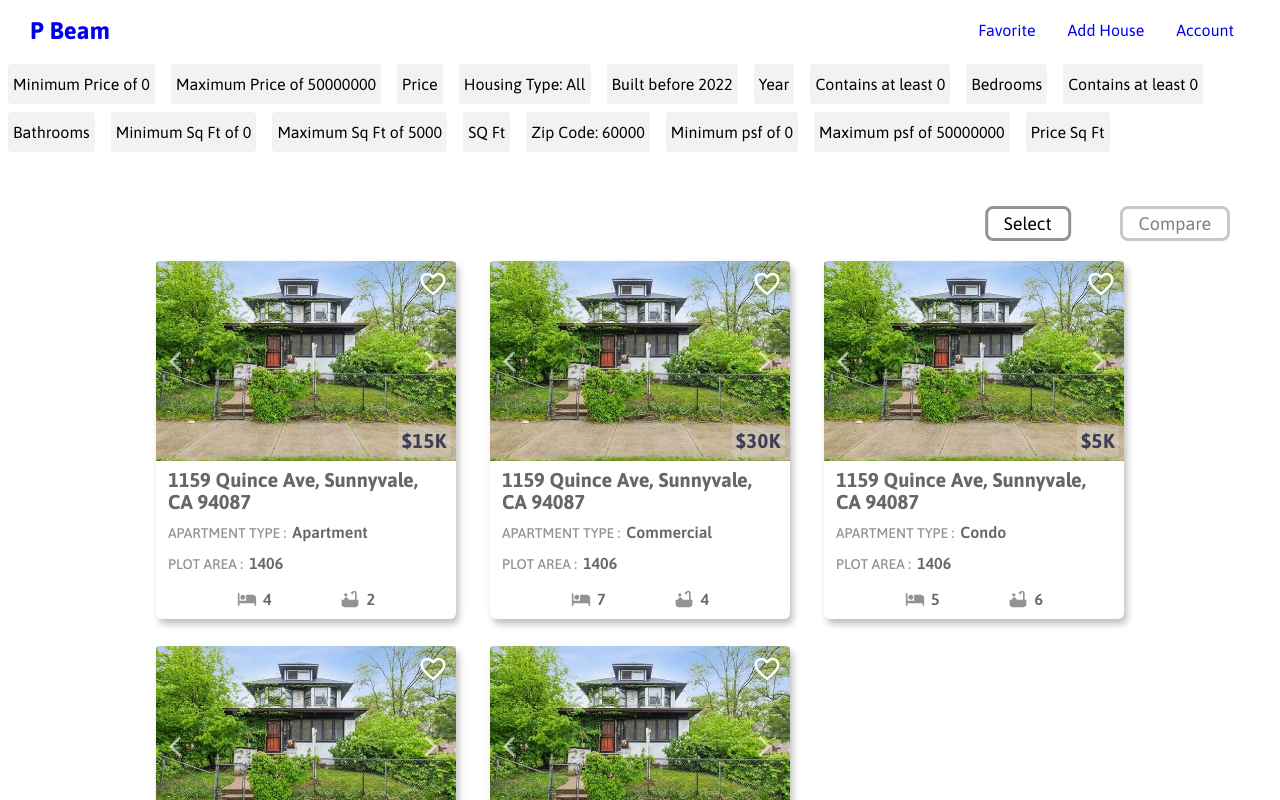
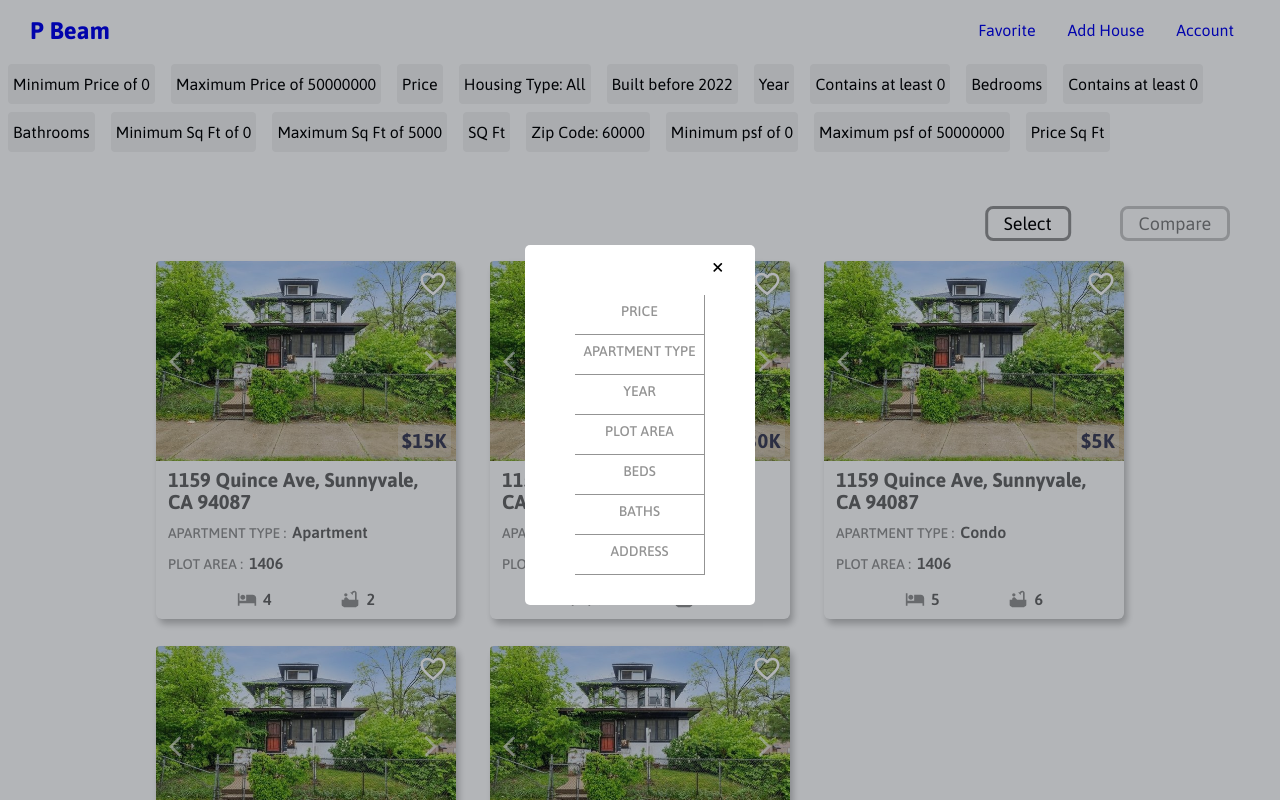
Before and after one commit to Web-Dev-Problems/pb-mini-project-2, a React (Create React App) app: page / in a window 1280 px wide. Both pictures are taken after a click on the button "Compare". Shown: the top 800 px of the page. Built offline with nearby package versions, Linux system fonts and the light colour scheme.

Commit message:
Added compare functionality

```diff
--- a/src/App.js
+++ b/src/App.js
@@ -16,10 +16,7 @@ function App() {
     if (!localStorage.getItem("data") || Object.keys(JSON.parse(localStorage.getItem("data"))).length === 0) {
       localStorage.setItem("data", JSON.stringify({
       0 :{
-        img : "/houseImage.jpg",
-        img1 : "/houseImage2.jpg",
-        img2 : "/houseImage3.jpg",
-        img3 : "/houseImage4.jpg",
+        images : ["/houseImage.jpg", "/houseImage2.jpg", "/houseImage3.jpg", "/houseImage4.jpg"],
         price : 15000,
         type : "Apartment",
         year : 2005,
@@ -30,10 +27,7 @@ function App() {
         favorite: false
       },
       1 :{
-        img : "/houseImage.jpg",
-        img1 : "/houseImage2.jpg",
-        img2 : "/houseImage3.jpg",
-        img3 : "/houseImage4.jpg",
+        images : ["/houseImage.jpg", "/houseImage2.jpg", "/houseImage3.jpg", "/houseImage4.jpg"],
         price : 30000,
         type : "Commercial",
         year : 2010,
@@ -44,10 +38,7 @@ function App() {
         favorite: false
       },
       2 :{
-        img : "/houseImage.jpg",
-        img1 : "/houseImage2.jpg",
-        img2 : "/houseImage3.jpg",
-        img3 : "/houseImage4.jpg",
+        images : ["/houseImage.jpg", "/houseImage2.jpg", "/houseImage3.jpg", "/houseImage4.jpg"],
         price : 5000,
         type : "Condo",
         year : 2002,
@@ -58,10 +49,7 @@ function App() {
         favorite: false
       },
       3 :{
-        img : "/houseImage.jpg",
-        img1 : "/houseImage2.jpg",
-        img2 : "/houseImage3.jpg",
-        img3 : "/houseImage4.jpg",
+        images : ["/houseImage.jpg", "/houseImage2.jpg", "/houseImage3.jpg", "/houseImage4.jpg"],
         price : 25000,
         type : "Townhouse",
         year : 2020,
@@ -72,10 +60,7 @@ function App() {
         favorite: false
       },
       4 :{
-        img : "/houseImage.jpg",
-        img1 : "/houseImage2.jpg",
-        img2 : "/houseImage3.jpg",
-        img3 : "/houseImage4.jpg",
+        images : ["/houseImage.jpg", "/houseImage2.jpg", "/houseImage3.jpg", "/houseImage4.jpg"],
         price : 5000,
         type : "Co-op",
         year : 2000,
--- a/src/components/Compare.js
+++ b/src/components/Compare.js
@@ -1,9 +1,104 @@
-import React from 'react'
+import React, { useState, useEffect } from 'react'
+import styled from 'styled-components'
+import CompareBlock from './CompareBlock'
 
-const Compare = () => {
+const Compare = ({ selected, setComparing, houseData}) => {
+  const [closeCompare, setCloseCompare] = useState(false)
+  var schema = ["Price", "Apartment Type", "Year", "Plot Area", "Beds", "Baths", "Address"]
+
   return (
-    <div>Compare</div>
+    <CompareContainer className={`overlay ${closeCompare ? 'close' : '' }`}>
+        <section className='compare-window'>
+            <section className='schema'>
+                {schema.map((attr) => {
+                    return <p>{attr}</p>
+                })}
+            </section>
+            {selected && selected.map((index, i) => {
+                return <CompareBlock key={i} value={houseData[index]} />
+            })}
+            <button className="close-compare" onClick={() => {
+                setCloseCompare(true);
+                setTimeout(()=>{setComparing(false)}, 400)
+            }}><p>+</p></button>
+        </section>
+    </CompareContainer>
   )
 }
 
+const CompareContainer = styled.section`
+    @keyframes compare-overlay-in {
+        from{
+            opacity: 0%;
+        }
+        to {
+            opacity: 100%;
+        }
+    }
+    @keyframes compare-overlay-out {
+        from{
+            opacity: 100%;
+        }
+        to {
+            opacity: 0%;
+        }
+    }
+    .compare-window {
+        width: max-content;
+        height: max-content;
+        opacity: 100%;
+        background-color: white;
+        display: inline-flex;
+        flex-direction: row;
+        justify-content: center;
+        position: relative;
+        padding: 50px 50px 30px 50px;
+        border-radius: 5px;
+        overflow-x: scroll;
+        .schema {
+            display: flex;
+            flex-direction: column;
+            justify-content: flex-end;
+            p {
+                border-right: 1px solid #939393;
+                width: 100%;
+                text-align: center;
+                text-transform: uppercase;
+                font-size: 14px;
+                font-weight: 500;
+                color: #939393;
+                width: 100%;
+                height: 40px;
+                width: 100%;
+                border-bottom: 1px solid #939393;
+                width: 100%;
+                /* border-bottom: 1px solid transparent; */
+                padding: 8px;
+            }
+        }
+        .close-compare {
+            position: absolute;
+            top: 0px;
+            right: 0px;
+            outline: none;
+            border: none;
+            background-color: transparent;
+            padding: 6px 28px;
+            border-radius: 0px 5px 0px 0px;
+            cursor: pointer;
+            transition: 0.2s ease-in-out;
+            > p {
+                margin: 0;
+                transform: rotate(45deg);
+                font-size: 25px;
+            }
+            :hover {
+                background-color: red;
+                color: rgb(0 5 21);
+            }
+        }
+
+    }
+`
+
 export default Compare
--- /dev/null
+++ b/src/components/CompareBlock.js
@@ -0,0 +1,140 @@
+import React, { useRef } from 'react'
+import styled from 'styled-components'
+import HotelIcon from '@mui/icons-material/Hotel';
+import BathtubIcon from '@mui/icons-material/Bathtub';
+import ArrowBackIosIcon from '@mui/icons-material/ArrowBackIos';
+import ArrowForwardIosIcon from '@mui/icons-material/ArrowForwardIos';
+import RadioButtonUncheckedIcon from '@mui/icons-material/RadioButtonUnchecked';
+import RadioButtonCheckedIcon from '@mui/icons-material/RadioButtonChecked';
+
+const CompareBlock = ({ value }) => {
+    var position = useRef(1200)
+    const carouselRef = useRef()
+  return (
+    <CompareBlockContainer>
+        <section id="carousel">
+          <ul ref={carouselRef}>
+            {value.images.map((img) => {
+              return <li><img src={img} alt="House"></img></li>
+            })}
+          </ul>
+        </section>
+      <section className='nav-arrows'>
+        <ArrowBackIosIcon onClick={() => {
+          position.current = (position.current - 300) % 1200;
+          carouselRef.current && (carouselRef.current.style.left = `-${position.current}px`)}
+            }/>
+        <ArrowForwardIosIcon onClick={() => {
+          position.current = (position.current + 300) % 1200;
+          carouselRef.current && (carouselRef.current.style.left = `-${position.current}px`)}
+            }/>
+      </section>
+      <section className='compare-details'>
+        {Object.keys(value).map((attr) => {
+            if (attr !== "images" && attr !== "favorite") {
+                console.log(attr)
+                return <p id={`${attr}`}>{value[attr]}</p>
+            }
+        })}
+      </section>
+    </CompareBlockContainer>
+  )
+}
+
+const CompareBlockContainer = styled.section`
+    position : relative;
+    border: none;
+    background: #FFFFFF;
+    border-radius: 6px 6px 0px 0px;
+    display: flex;
+    /* height: 500px; */
+    flex-direction: column;
+    > svg{
+      width: 30px;
+      height: 30px;
+      position: absolute;
+      top: 0;
+      right: 0;
+      margin: 8px;
+      cursor: pointer;
+      transition: color 0.1s;
+      :hover{
+        color: rgb(255 225 225);
+      }
+    }
+    .appear{
+      color: #fff;
+      z-index: 3;
+      :hover{
+        z-index:3;
+      }
+    }
+    .disappear{
+      color: transparent;
+      z-index: 0;
+      :hover{
+        z-index: 0;
+      }
+    }
+    #carousel{
+        margin: 10px;
+      width: 300px;
+      overflow: hidden;
+      position: relative;
+      height: 200px;
+      ul {
+        display: flex;
+        flex-direction: row;
+        position: absolute;
+        transition: all 0.5s;
+        left: 0;
+        li{
+          height: 200px;
+          img{
+            object-fit: cover;
+            height: 200px;
+            width: 300px;
+            border-radius: 4px;
+          }
+        }
+      }
+    }
+    .nav-arrows {
+      position: absolute;
+      top: 88px;
+      width: 100%;
+      svg {
+        position: absolute;
+        color: rgba(255, 255, 255, 0.6);
+        width: 25px;
+        height: 25px;
+        cursor: pointer;
+        :hover{
+          color: rgba(255, 255, 255);
+        }
+      }
+      svg:nth-of-type(1) {
+        left: 0;
+        margin-left: 1ch;
+      }
+      svg:nth-of-type(2) {
+        right: 0;
+        margin-right: 1ch;
+      }
+    }
+    .compare-details {
+        display: flex;
+        flex-direction: column;
+        align-items: center;
+        border-right: solid rgba(147, 147, 147, 0.6) 2px;
+        p {
+            width: 100%;
+            text-align: center;
+            border-bottom: 1px solid #939393;
+            padding: 8px;
+            height: 40px;
+        }
+    }
+`
+
+export default CompareBlock
--- a/src/components/Filter.js
+++ b/src/components/Filter.js
@@ -127,7 +127,7 @@ function Filter() {
     )
     return (
         <FilterContainer>
-            {appliedFilters.map((filterIndex, i) => {console.log(filterIndex, filter[filterIndex]);
+            {appliedFilters.map((filterIndex, i) => {
                 return (<li key={i}>{filter[filterIndex].text} {filter[filterIndex].type !== "sort" && filter[filterIndex].values[filter[filterIndex].valueIndex]}</li>)
             })}
         </FilterContainer>
--- a/src/components/HomeBlock.js
+++ b/src/components/HomeBlock.js
@@ -73,10 +73,9 @@ function HomeBlock({ value, index, setFavorite, setHouseData, selecting, setSele
                   }} />}
         <section id="carousel">
           <ul ref={carouselRef}>
-            <li><img src={value.img} alt="House"></img></li>
-            <li><img src={value.img1} alt="House"></img></li>
-            <li><img src={value.img2} alt="House"></img></li>
-            <li><img src={value.img3} alt="House"></img></li>
+            {value.images.map((img) => {
+              return <li><img src={img} alt="House"></img></li>
+            })}
           </ul>
         </section>
       <section className='nav-arrows'>
--- a/src/pages/Home.js
+++ b/src/pages/Home.js
@@ -4,17 +4,20 @@ import styled from "styled-components";
 import Filter from "../components/Filter";
 import CancelOutlinedIcon from '@mui/icons-material/CancelOutlined';
 import { useState } from 'react';
+import Compare from '../components/Compare';
 
 
 function Home({ houseData, setFavorite, setHouseData }) {
     const [selecting, setSelecting] = useState(false)
     const [selected, setSelected] = useState([])
+    const [comparing, setComparing] = useState(false)
   return (
     <HomeContainer>
         <Filter />
         <section  className={selecting ? "show" : "hide"}>
             <button onClick={() => { !selecting && setSelecting(true) }}>{selecting ? "Deselect All" : "Select" }</button>
-            <button className={!(selecting && selected.length >= 2) ? "hidden" : "animate"}>Compare</button>
+            <button className={!(selecting && selected.length >= 2) ? "hidden" : "animate"}
+            onClick={() => setComparing(true)}>Compare</button>
             <button onClick={() => { setSelected([]); setSelecting(false) }}>Cancel</button>
         </section>
         <ul>
@@ -23,6 +26,7 @@ function Home({ houseData, setFavorite, setHouseData }) {
             })}
           </ul>
           {/* <button className={`compare-button ${(selecting && selected.length >= 2) ? "visible" : "hidden"}`}>Compare</button> */}
+          {comparing && <Compare selected={selected} setComparing={setComparing} houseData={houseData} />}
     </HomeContainer>
   )
 }
@@ -143,4 +147,21 @@ const HomeContainer = styled.section`
     .hidden {
         top: 100%;
     }
+    .overlay {
+        background-color: rgba(5, 10, 20, 0.3);
+        position: fixed;
+        top: 0;
+        z-index: 4;
+        width: 100%;
+        height: 100%;
+        margin: 0;
+        display: flex;
+        align-items: center;
+        justify-content: center;
+        animation: compare-overlay-in 0.4s ease-in-out 0s 1 backwards;
+    }
+
+    .close{
+        animation: compare-overlay-out 0.4s ease-in-out 0s 1 forwards;
+    }
 `
```
